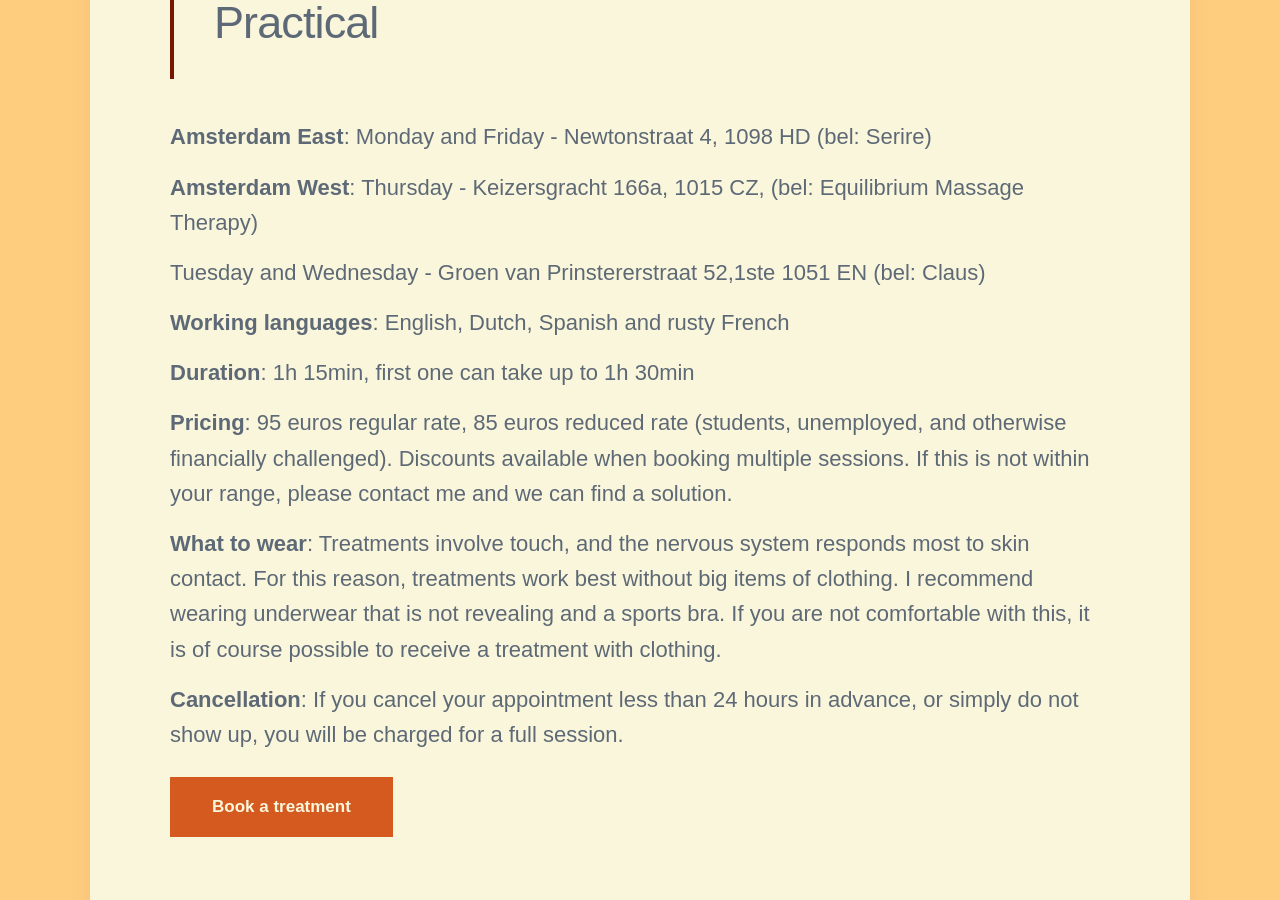
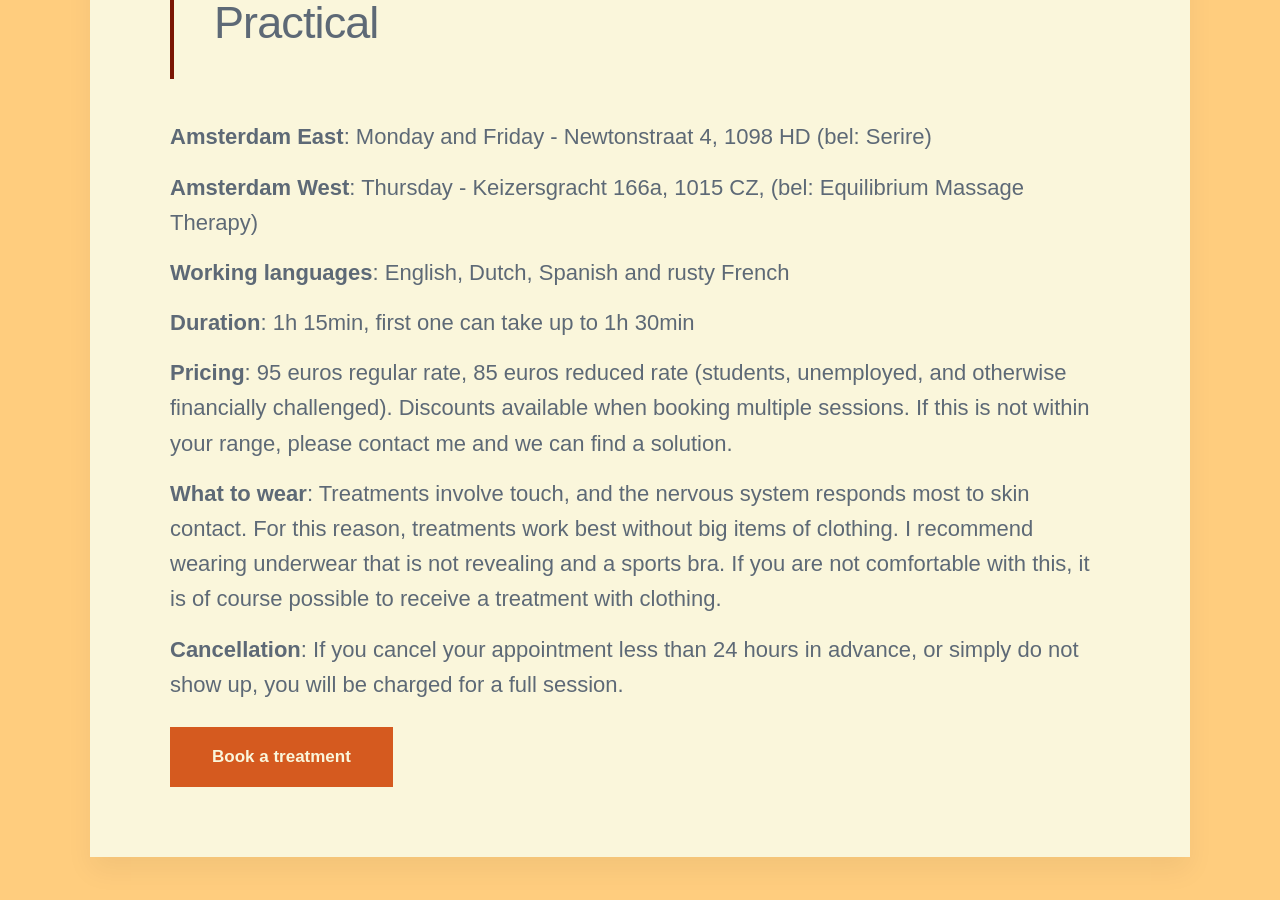
Before and after one commit to threekeytherapy/threekeytherapy.com, a Jekyll site: the page built from _projects/bodytherapy.md, in a window 1280 px wide and 900 px high, scrolled down 3467 px. Built offline with Jekyll 4.4.1, drawn with Linux system fonts in a browser that asks for light colours; nearby versions of some CDN libraries; some web fonts are replaced.

Commit message:
removes a venue

```diff
--- a/_projects/bodytherapy.md
+++ b/_projects/bodytherapy.md
@@ -84,8 +84,6 @@ Monday and Friday - Newtonstraat 4, 1098 HD (bel: Serire)
 **Amsterdam West**:
 Thursday - Keizersgracht 166a, 1015 CZ, (bel: Equilibrium Massage Therapy)
 
-Tuesday and Wednesday - Groen van Prinstererstraat 52,1ste 1051 EN (bel: Claus)
-
 **Working languages**:
 English, Dutch, Spanish and rusty French
 
```
